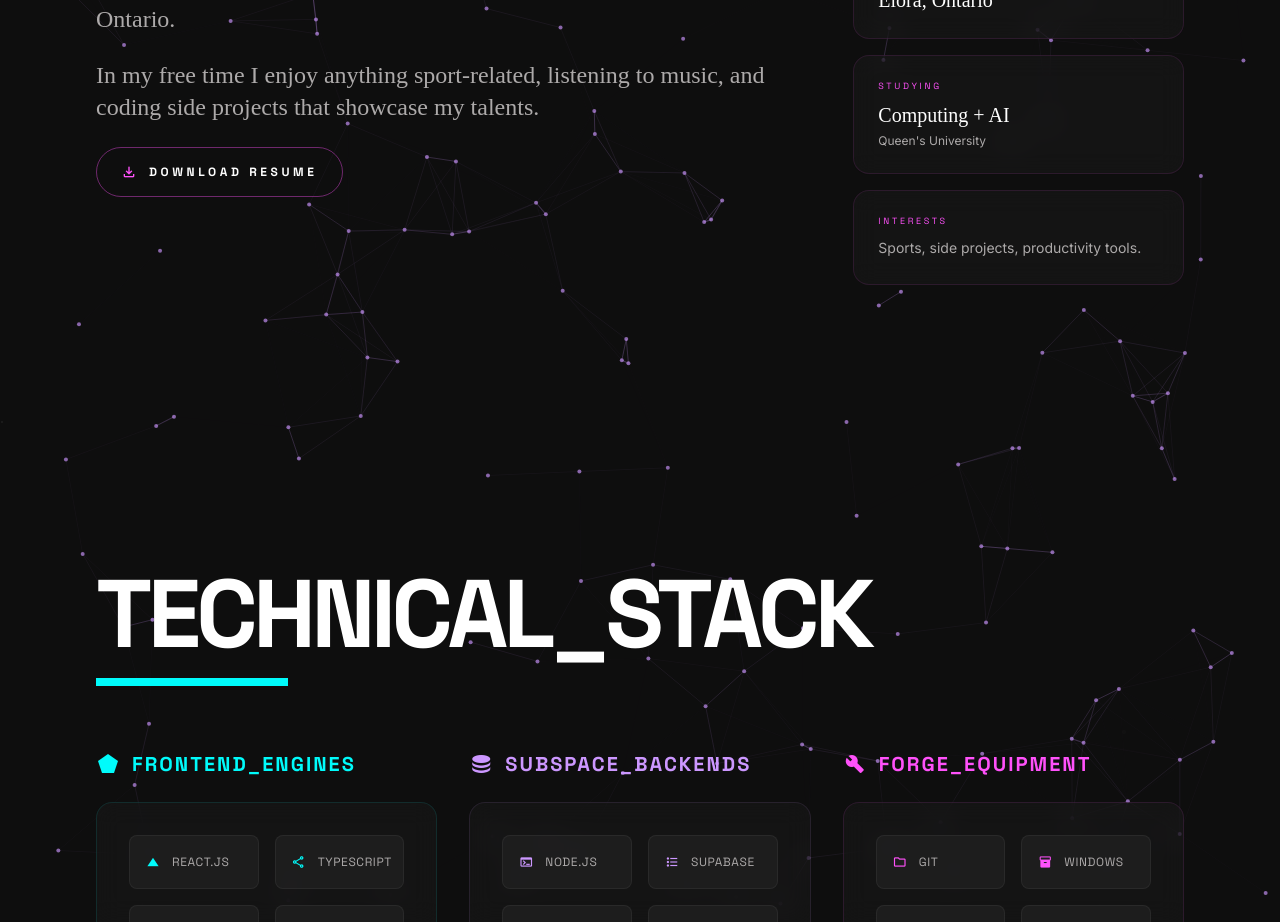
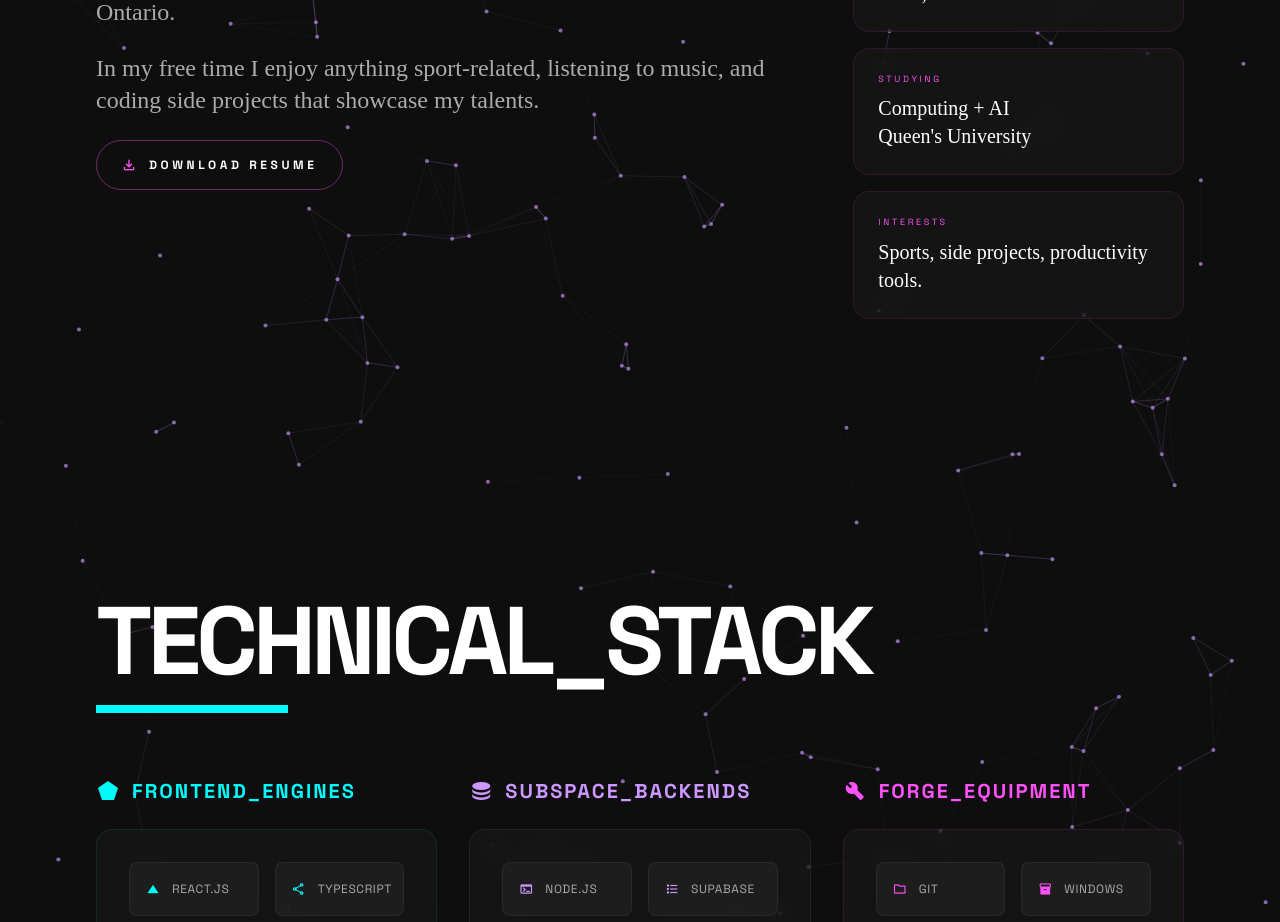
Before and after one commit to 7shep/dev-website, a React (Vite) app: page / in a window 1280 px wide. Shown: the part 1180-2102 px from the top of the page. Built offline with nearby package versions, Linux system fonts and the light colour scheme; a web font is replaced by a local one.

Commit message:
Fix about me text font

```diff
--- a/src/components/About.tsx
+++ b/src/components/About.tsx
@@ -47,7 +47,7 @@ export default function About() {
               <p className="font-antiqua text-xl text-on-surface">
                 Computing + AI
               </p>
-              <p className="text-xs text-on-surface-variant mt-1">
+              <p className="font-antiqua text-xl text-on-surface">
                 Queen's University
               </p>
             </div>
@@ -55,7 +55,7 @@ export default function About() {
               <span className="block text-[9px] font-label text-tertiary tracking-[0.3em] uppercase mb-2">
                 Interests
               </span>
-              <p className="text-sm text-on-surface-variant leading-relaxed">
+              <p className="font-antiqua text-xl text-on-surface">
                 Sports, side projects, productivity tools.
               </p>
             </div>
```
Also changed, not shown: 1 other file (tests, documents, lock files or other folders).
